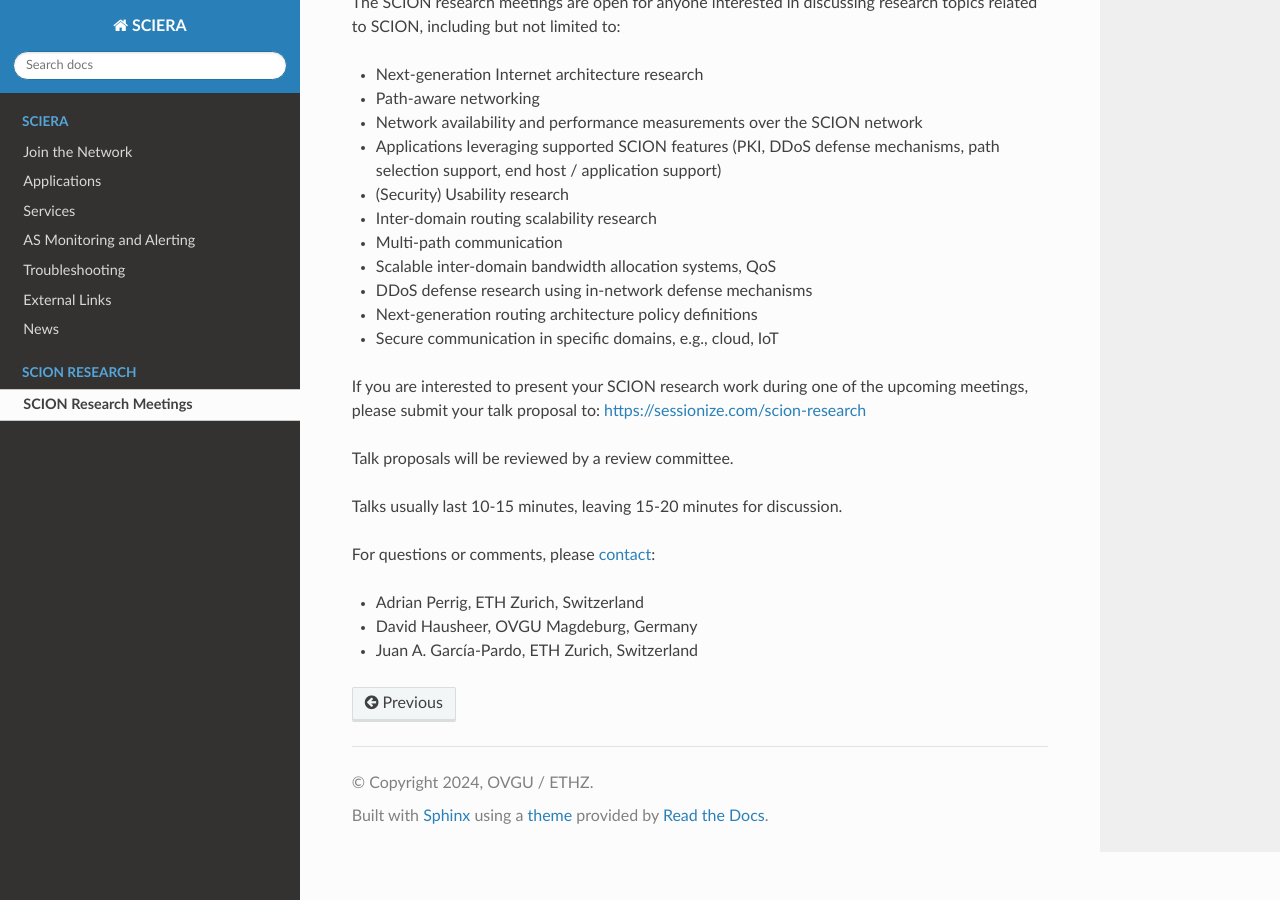
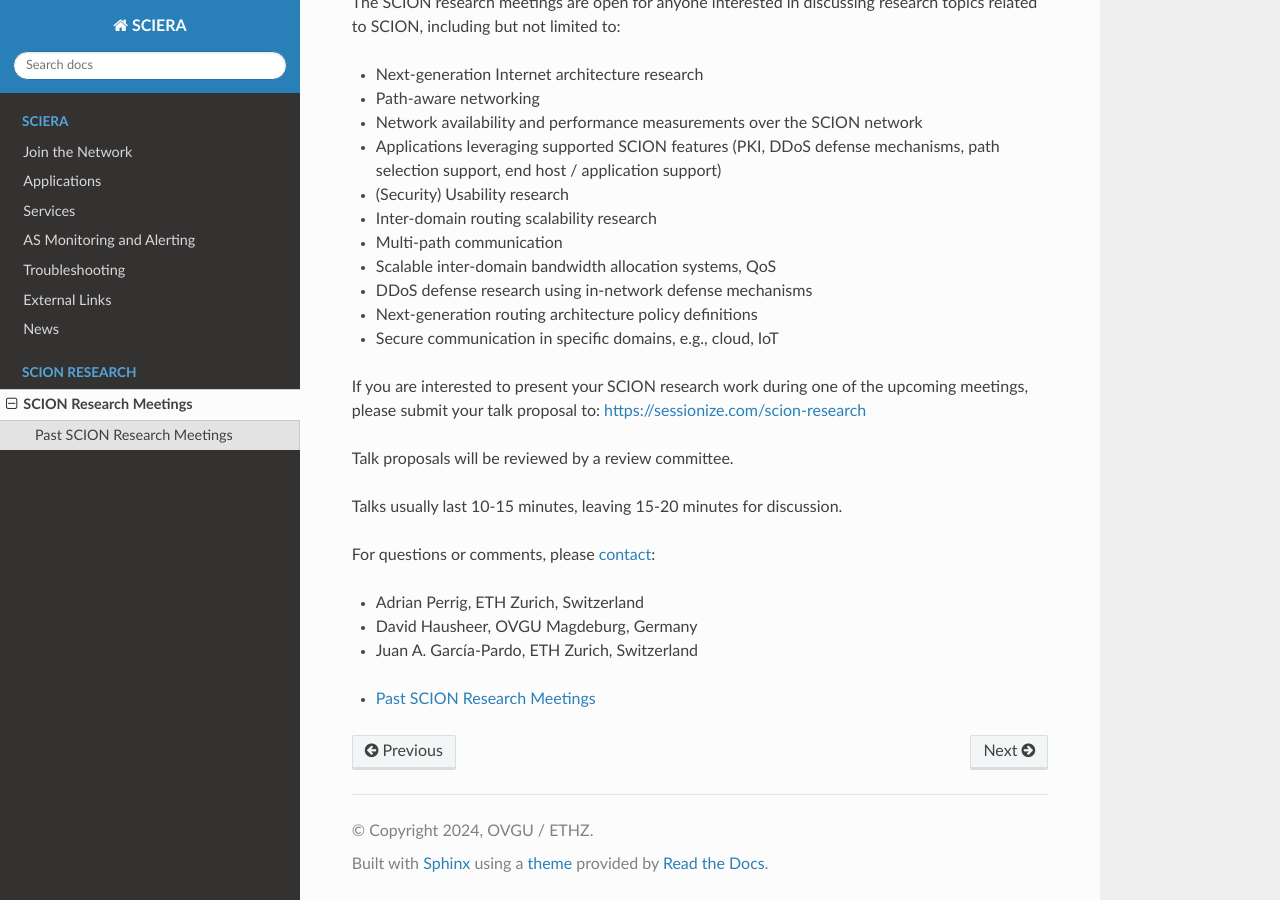
Before and after one commit to netsys-lab/scion-education-network-documentation, a Sphinx documentation site: the page built from docs/source/scion-research/meetings.rst, in a window 1280 px wide and 900 px high, scrolled down 934 px. Built offline with Sphinx 7.4.7 and the Read the Docs theme 3.1.0, drawn with Linux system fonts in a browser that asks for light colours.

Commit message:
Update meetings.rst

```diff
--- a/docs/source/scion-research/meetings.rst
+++ b/docs/source/scion-research/meetings.rst
@@ -42,3 +42,8 @@ For questions or comments, please `contact <mailto:aperrig@inf.ethz.ch,hausheer@
 - Adrian Perrig, ETH Zurich, Switzerland
 - David Hausheer, OVGU Magdeburg, Germany
 - Juan A. García-Pardo, ETH Zurich, Switzerland
+
+.. toctree::
+   :maxdepth: 3
+
+   meetings/past.rst
```
